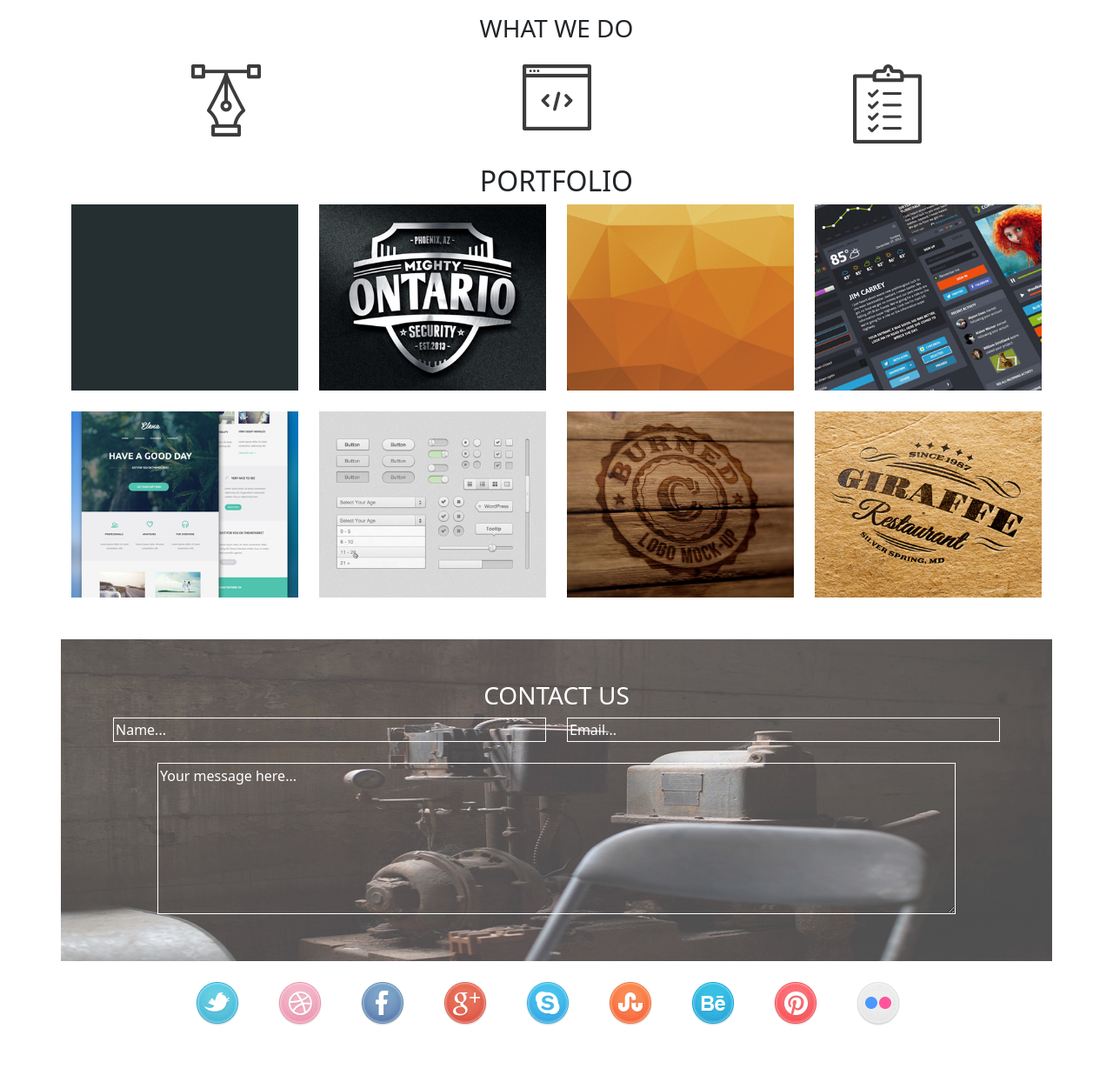
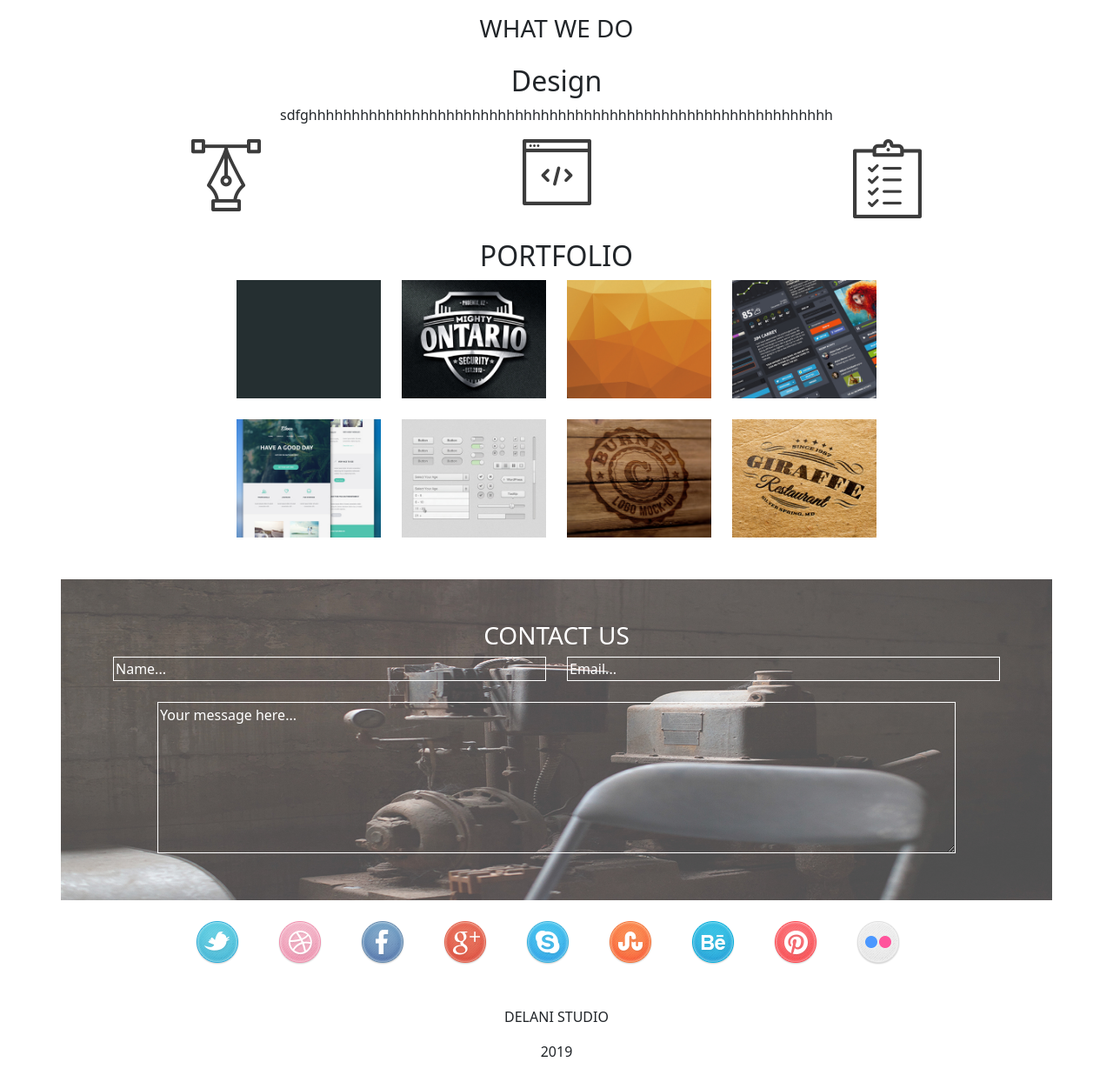
Before and after one commit to abdallahmahela1010/delani-studio, a plain HTML site: page index.html in a window 1280 px wide. Shown: the part 1056-2300 px from the top of the page at 87% size. Drawn offline with Linux system fonts and the light colour scheme.

Commit message:
index.html final

```diff
--- a/index.html
+++ b/index.html
@@ -51,7 +51,14 @@
         <section>
             <div class="row text-center d-flex justify-content-center mb-4">
                 <div class="col-12 mb-3"><h3>WHAT WE DO</h3></div>
-                <div class="col-4"><img src= "images/services-icon/design_icon.png" alt=""></div>
+
+                <div id="design">
+                    <h2>Design</h2>
+                    <P>sdfghhhhhhhhhhhhhhhhhhhhhhhhhhhhhhhhhhhhhhhhhhhhhhhhhhhhhhhhhhhhh</P>
+                </div>
+                <div class="col-4" id="design-img"><img src= "images/services-icon/design_icon.png" alt="">
+                </div>
+
                 <div class="col-4"><img src="images/services-icon/dev_icon.png" alt=""></div>
                 <div class="col-4"><img src="images/services-icon/product_icon.png" alt=""></div>
             </div>
@@ -61,16 +68,16 @@
         <section>
             <div class="row text-center d-flex justify-content-center mb-4">
                 <div><h2>PORTFOLIO</h2></div>
-                <div class="col-3"><img src="images/portfolio/work4.jpg" class="img-fluid" alt=""></div>
-                <div class="col-3"><img src="images/portfolio/work3.jpg" class="img-fluid" alt=""></div>
-                <div class="col-3"><img src="images/portfolio/work2.jpg" class="img-fluid" alt=""></div>
-                <div class="col-3"><img src="images/portfolio/work1.jpg" class="img-fluid" alt=""></div>
+                <div class="col-2"><img src="images/portfolio/work4.jpg" class="img-fluid" alt=""></div>
+                <div class="col-2"><img src="images/portfolio/work3.jpg" class="img-fluid" alt=""></div>
+                <div class="col-2"><img src="images/portfolio/work2.jpg" class="img-fluid" alt=""></div>
+                <div class="col-2"><img src="images/portfolio/work1.jpg" class="img-fluid" alt=""></div>
             </div>
             <div class="row text-center d-flex justify-content-center mb-5">
-                <div class="col-3"><img src="images/portfolio/work5.jpg" class="img-fluid" alt=""></div>
-                <div class="col-3"><img src="images/portfolio/work6.jpg" class="img-fluid" alt=""></div>
-                <div class="col-3"><img src="images/portfolio/work7.jpg" class="img-fluid" alt=""></div>
-                <div class="col-3"><img src="images/portfolio/work8.jpg" class="img-fluid" alt="ok"></div>
+                <div class="col-2"><img src="images/portfolio/work5.jpg" class="img-fluid" alt=""></div>
+                <div class="col-2"><img src="images/portfolio/work6.jpg" class="img-fluid" alt=""></div>
+                <div class="col-2"><img src="images/portfolio/work7.jpg" class="img-fluid" alt=""></div>
+                <div class="col-2"><img src="images/portfolio/work8.jpg" class="img-fluid" alt="ok"></div>
             </div>
         </section>
         <!-- end portfolio -->
@@ -101,7 +108,13 @@
         </section>
         <!-- end social media -->
         <!-- footer -->
+        <section>
+            <div class="row mb-5 text-center">
+                <p>DELANI STUDIO</p>
+                <p>2019</p>
 
+            </div>
+        </section>
         <!-- end footer -->
     </div>
 </body>
```
